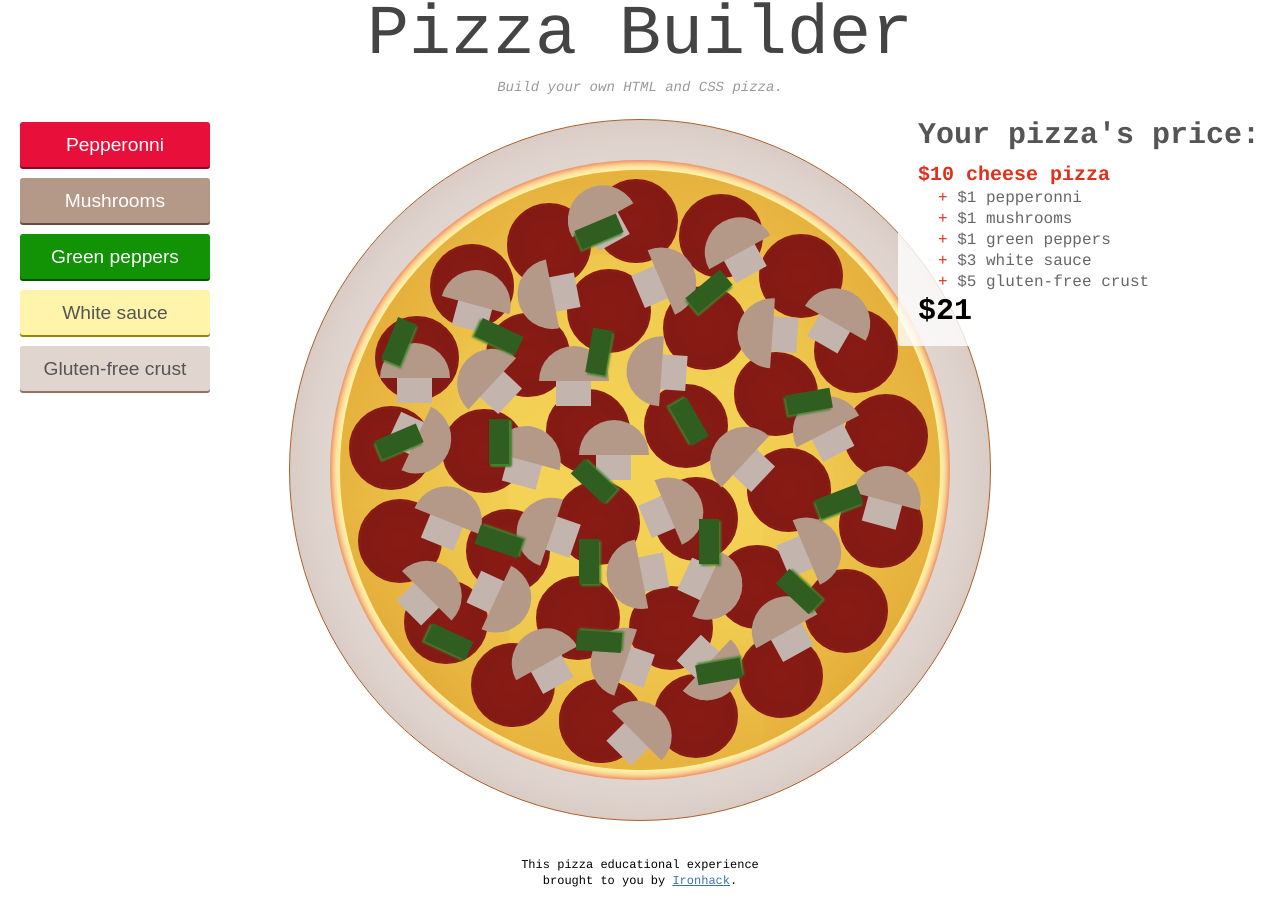
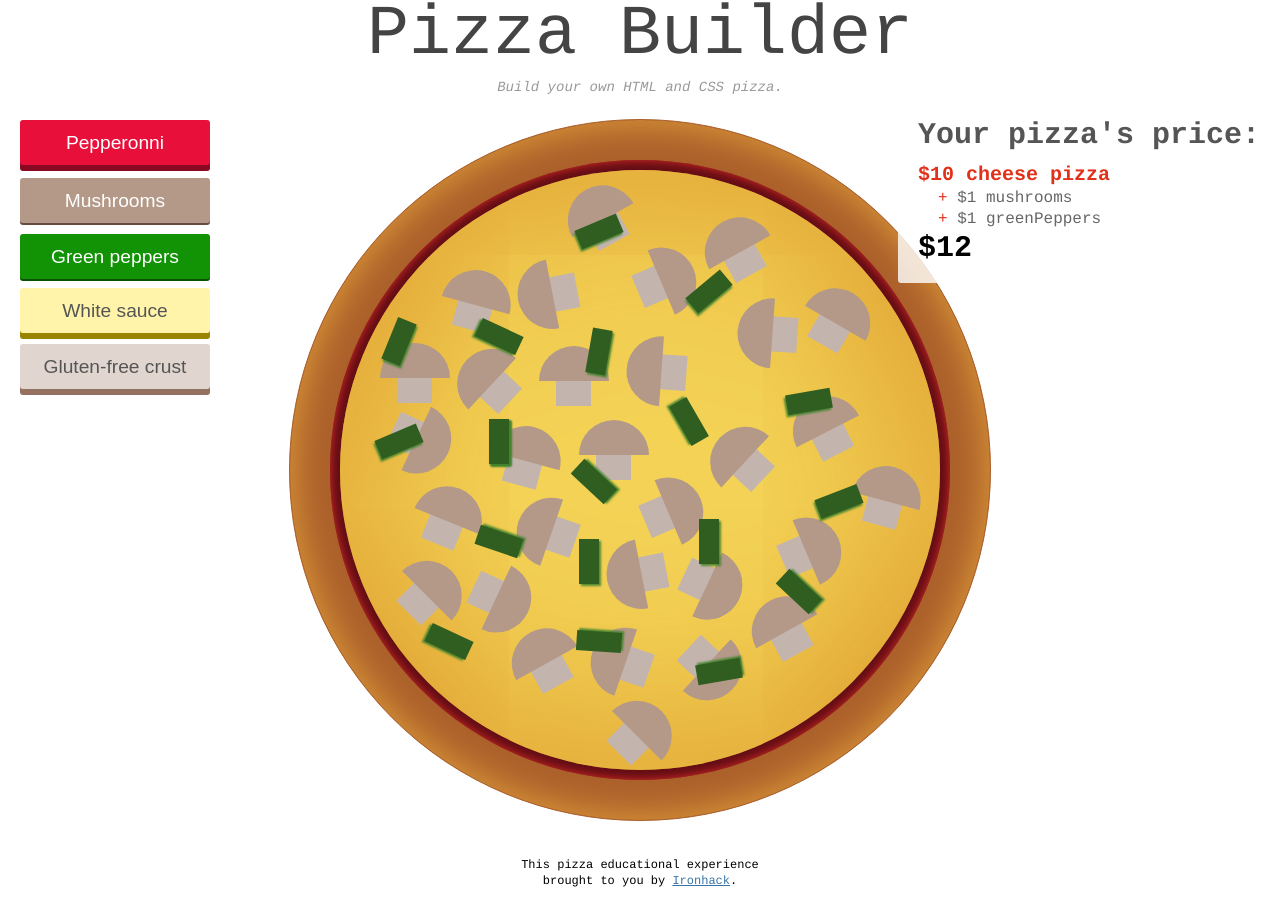
Before and after one commit to kevmedina/module-1-exercises, a plain HTML site: page week-3/pizza-builder/index.html in a window 1280 px wide. Both pictures are taken after a click on the button "Pepperonni". Drawn offline with Linux system fonts and the light colour scheme.

Commit message:
add javascript

```diff
--- a/week-3/pizza-builder/index.html
+++ b/week-3/pizza-builder/index.html
@@ -289,6 +289,6 @@
     </footer>
     <!-- Footer -->
 
-    <script src="pizza.js"></script>
+    <script src="script.js"></script>
   </body>
 </html>
--- a/week-3/pizza-builder/script.js
+++ b/week-3/pizza-builder/script.js
@@ -0,0 +1,173 @@
+// Write your Pizza Builder JavaScript in this file.
+
+// Constants
+let basePrice = 10
+let ingredients = {
+  pepperonni: {name: 'Pepperonni', price: 1},
+  mushrooms: {name: 'Mushrooms', price: 1},
+  greenPeppers: {name: 'Green Peppers', price: 1},
+  whiteSauce: {name: 'White sauce', price: 3},
+  glutenFreeCrust: {name: 'Gluten-free crust', price: 5}
+}
+
+// Initial value of the state (the state values can change over time)
+let state = {
+  pepperonni: true,
+  mushrooms: true,
+  greenPeppers: true,
+  whiteSauce: false,
+  glutenFreeCrust: false
+}
+
+// This function takes care of rendering the pizza based on the state
+// This function is triggered once at the begining and everytime the state is changed
+function renderEverything() {
+  renderPepperonni()
+  renderMushrooms()
+  renderGreenPeppers()
+  renderWhiteSauce()
+  renderGlutenFreeCrust()
+
+  renderPrice()
+}
+
+
+function renderPepperonni() {
+  document.querySelectorAll('.pep').forEach(function(pep){
+    if (state.pepperonni) {
+      pep.style.visibility = "visible";
+      document.querySelector('.btn-pepperonni').classList.add('active');
+    }
+    else {
+      document.querySelector('.btn-pepperonni').classList.remove('active');
+      pep.style.visibility = "hidden";
+    }
+  })
+}
+
+function renderMushrooms() {
+  document.querySelectorAll('.mushroom').forEach(function(mushroom){
+    if (state.mushrooms) {
+      mushroom.style.visibility = "visible";
+      document.querySelector('.btn-mushrooms').classList.add('active');
+    }
+    else {
+      document.querySelector('.btn-mushrooms').classList.remove('active');
+      mushroom.style.visibility = "hidden";
+    }
+  })
+  // Iteration 1: set the visibility of `<section class="mushroom">`
+}
+
+function renderGreenPeppers() {
+  document.querySelectorAll('.green-pepper').forEach(function(pep){
+    if (state.greenPeppers) {
+      pep.style.visibility = "visible";
+      document.querySelector('.btn-green-peppers').classList.add('active');
+    }
+    else {
+      document.querySelector('.btn-green-peppers').classList.remove('active');
+      pep.style.visibility = "hidden";
+    }
+  })
+  // Iteration 1: set the visibility of `<section class="green-pepper">`
+}
+
+function renderWhiteSauce() {
+  if (state.whiteSauce) {
+    document.querySelector('.sauce').classList.add('sauce-white');
+    document.querySelector('.btn-sauce').classList.add('active');
+  }
+  else {
+    document.querySelector('.sauce').classList.remove('sauce-white');
+    document.querySelector('.btn-sauce').classList.remove('active');
+  }
+  // Iteration 2: add/remove the class "sauce-white" of `<section class="sauce">`
+}
+
+function renderGlutenFreeCrust() {
+    if (state.glutenFreeCrust) {
+      document.querySelector('.crust').classList.add('crust-gluten-free');
+      document.querySelector('.btn-crust').classList.add('active');
+    }
+    else {
+      document.querySelector('.crust').classList.remove('crust-gluten-free');
+      document.querySelector('.btn-crust').classList.remove('active');
+    }
+  // Iteration 2: add/remove the class "crust-gluten-free" of `<section class="crust">`
+}
+
+
+
+function renderPrice() {
+  let price = basePrice;
+  let prices = {
+    pepperonni: 1,
+    mushrooms: 1,
+    greenPeppers: 1,
+    whiteSauce: 3,
+    glutenFreeCrust: 5
+  }
+
+
+  let thePriceDiv = document.querySelector(".panel.price > ul")
+  thePriceDiv.innerHTML = "";
+// each time we push a button we delete the entire price panel
+
+  for(let ing in state){
+    if(state[ing]){
+      // then we loop through the state and for each ingredient that is true
+      price += prices[ing];
+      // we add the pice of the ingredient to the price variable
+      let thing = document.createElement('li');
+      // we create a blank <li>
+      thing.innerHTML = `$${prices[ing]} ${ing}`;
+      // we fill the <li> with the price and name of the ignredient
+      thePriceDiv.append(thing);
+      // and then we append the <li> to the <ul>
+    }
+  }
+
+  document.querySelector('.panel.price strong').innerHTML = "$"+price;
+
+  // Iteration 4: change the HTML of `<aside class="panel price">`
+}
+
+renderEverything()
+
+// Iteration 1: Example of a click event listener on `<button class="btn btn-pepperonni">`
+document.querySelector('.btn.btn-pepperonni').onclick = function() {
+  state.pepperonni = !state.pepperonni;
+  renderEverything();
+}
+
+
+document.querySelector('.btn.btn-mushrooms').onclick = function() {
+  state.mushrooms = !state.mushrooms;
+  renderEverything();
+}
+
+document.querySelector('.btn.btn-green-peppers').onclick = function() {
+  state.greenPeppers = !state.greenPeppers;
+  renderEverything();
+}
+
+document.querySelector('.btn.btn-crust').onclick = function() {
+  state.glutenFreeCrust = !state.glutenFreeCrust;
+  renderEverything();
+}
+
+
+document.querySelector('.btn.btn-sauce').onclick = function() {
+  state.whiteSauce = !state.whiteSauce;
+  renderEverything();
+}
+
+
+// Iteration 1: Add click event listener on `<button class="btn btn-mushrooms">`
+
+// Iteration 1: Add click event listener on `<button class="btn btn-green-peppers">`
+
+// Iteration 2: Add click event listener on `<button class="btn btn-sauce">`
+
+// Iteration 2: Add click event listener on `<button class="btn btn-crust">
```
